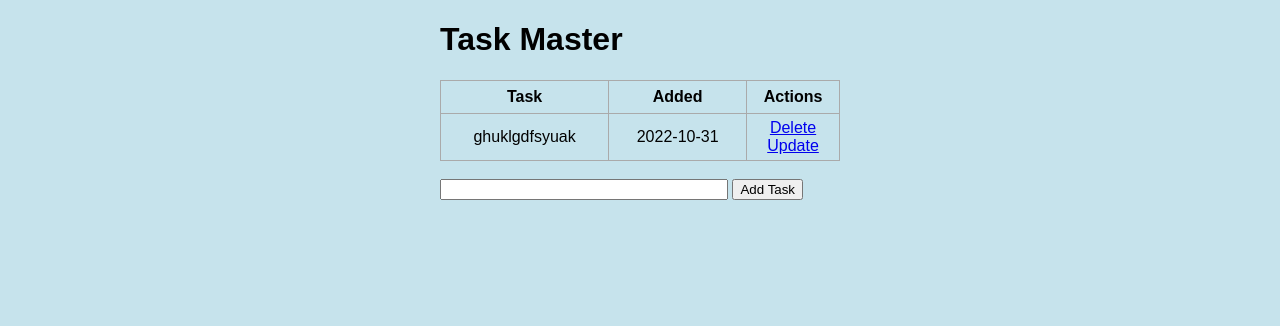
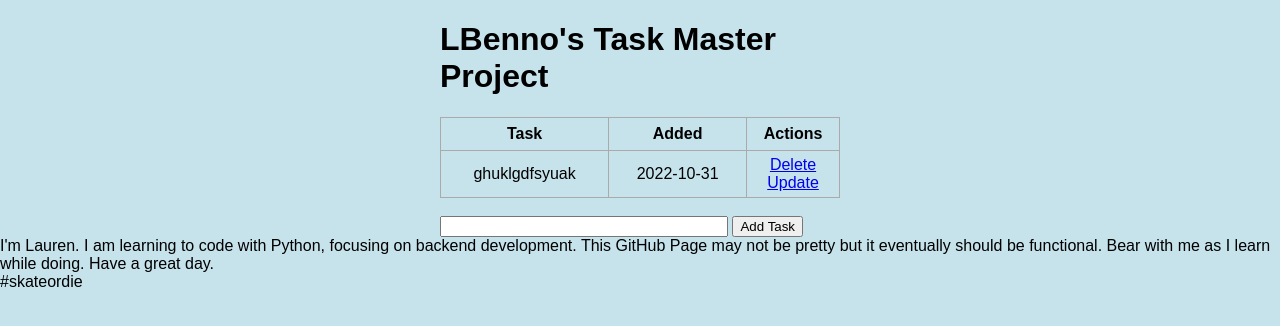
Before and after one commit to lbenno/task-manager, a Flask app: page / in a window 1280 px wide. Shown: the top 326 px of the page. Run offline with Flask 2, Linux system fonts and the light colour scheme; data comes from the database, SQL or seed files in the repository.

Commit message:
Initial commit of Task Manager

```diff
--- a/templates/base.html
+++ b/templates/base.html
@@ -12,4 +12,8 @@
 
        {% endblock %}
 </body>
+<footer>
+       I'm Lauren. I am learning to code with Python, focusing on backend development. This GitHub Page may not be pretty but it eventually should be functional. Bear with me as I learn while doing. Have a great day.
+       <br>#skateordie
+</footer>
 </html>
--- a/templates/index.html
+++ b/templates/index.html
@@ -6,7 +6,7 @@
 
 {% block body %}
 <div class="content">
-       <h1>Task Master</h1>
+       <h1>LBenno's Task Master Project</h1>
        {% if tasks|length <1 %}
               <h4>there are no tasks.  Create one below</h4>
        {% else %}
```
Also changed, not shown: 1 other file.
